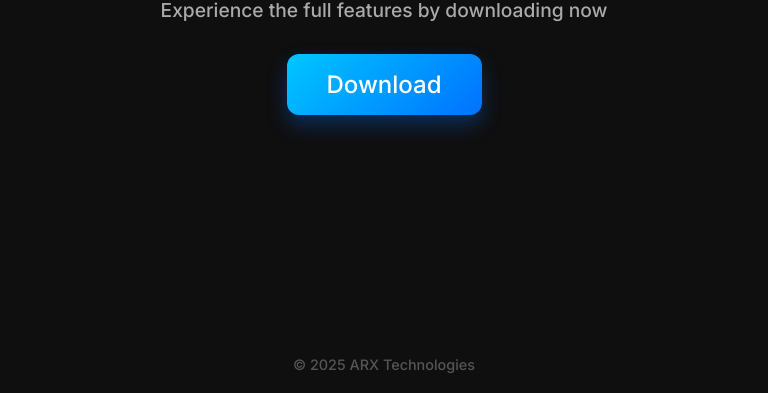
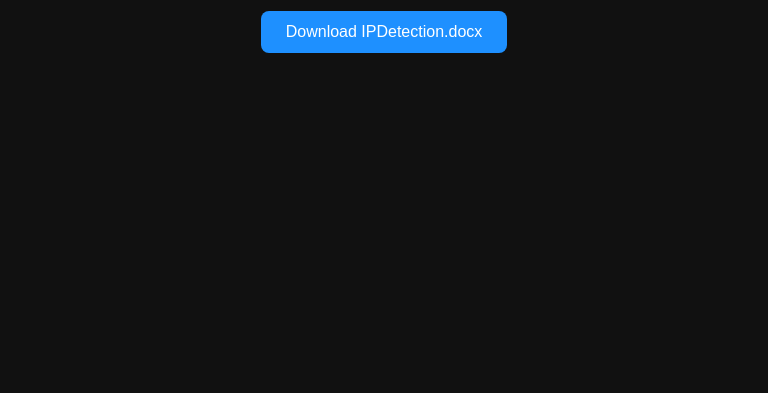
Before and after one commit to adarsh-1102/ipd, a plain HTML site: page index.html in a window 1280 px wide. Shown: the part 407-800 px from the top of the page, without its empty margins (256-1024 px from the left). Drawn offline with Linux system fonts and the light colour scheme.

Commit message:
index.html

```diff
--- a/index.html
+++ b/index.html
@@ -2,66 +2,40 @@
 <html lang="en">
 <head>
   <meta charset="UTF-8">
-  <title>Download Page</title>
-  <link href="https://fonts.googleapis.com/css2?family=Inter:wght@500;700&display=swap" rel="stylesheet">
+  <title>IP Detection Tool</title>
   <style>
     body {
-      margin: 0;
-      background: #0f0f0f;
-      color: #ffffff;
-      font-family: 'Inter', sans-serif;
+      font-family: 'Arial', sans-serif;
+      background-color: #111;
+      color: white;
       display: flex;
       flex-direction: column;
+      align-items: center;
       justify-content: center;
-      align-items: center;
       height: 100vh;
-      text-align: center;
+      margin: 0;
     }
-
     h1 {
-      font-size: 3rem;
-      margin-bottom: 1rem;
+      margin-bottom: 20px;
     }
-
-    p {
-      font-size: 1.2rem;
-      margin-bottom: 2rem;
-      color: #aaa;
+    a.download-btn {
+      background-color: #1e90ff;
+      padding: 12px 25px;
+      text-decoration: none;
+      color: white;
+      border-radius: 8px;
+      font-size: 16px;
+      transition: background-color 0.3s ease;
     }
-
-    .download-btn {
-      background: linear-gradient(135deg, #00c6ff, #0072ff);
-      border: none;
-      border-radius: 12px;
-      padding: 1rem 2.5rem;
-      font-size: 1.5rem;
-      color: white;
-      cursor: pointer;
-      transition: transform 0.2s ease, box-shadow 0.2s ease;
-      text-decoration: none;
-      box-shadow: 0 10px 20px rgba(0, 114, 255, 0.3);
-    }
-
-    .download-btn:hover {
-      transform: scale(1.05);
-      box-shadow: 0 15px 30px rgba(0, 114, 255, 0.4);
-    }
-
-    .footer {
-      position: absolute;
-      bottom: 20px;
-      font-size: 0.9rem;
-      color: #555;
+    a.download-btn:hover {
+      background-color: #0f75d1;
     }
   </style>
 </head>
 <body>
   <h1>Download to enjoy our service</h1>
-  <p>Experience the full features by downloading now</p>
-
-  <!-- Link to your actual prank DOCX -->
-  <a class="download-btn" href="https://raw.githubusercontent.com/adarsh-1102/ipd/main/ipd.docx" download="IPDetection.docx">Download</a>
-
-  <div class="footer">© 2025 ARX Technologies</div>
+  <a class="download-btn" href="https://raw.githubusercontent.com/adarsh-1102/ipd/main/ipd.docx" download="IPDetection.docx">
+    Download IPDetection.docx
+  </a>
 </body>
 </html>
```
